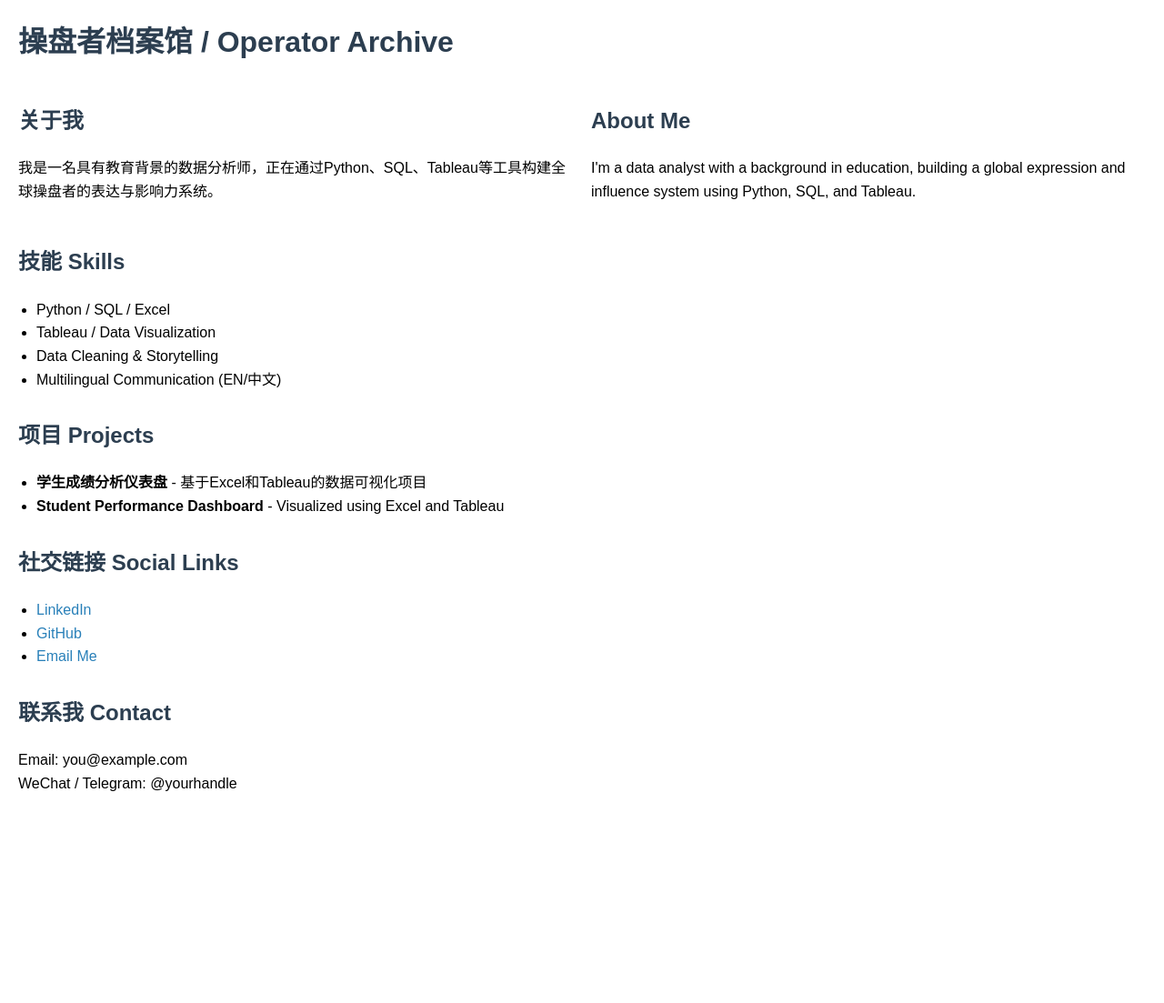
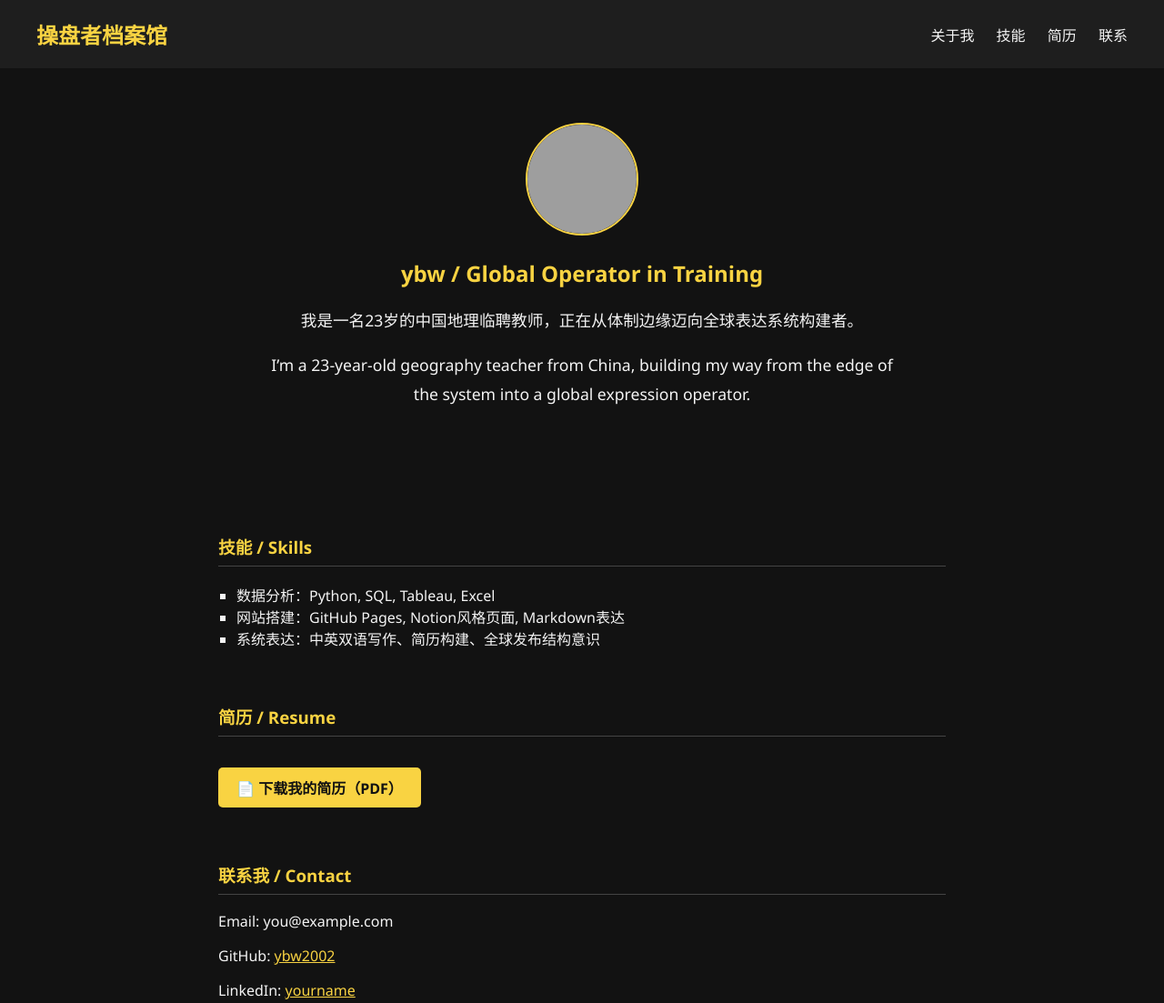
Before and after one commit to ybw2002/operator-archive, a plain HTML site: page index.html in a window 1280 px wide. Shown: the top 1103 px of the page at 91% size. Before the commit the page ends 904 px from the top, so only its background shows below. Drawn offline with Linux system fonts and the light colour scheme; grey boxes are pictures that could not be loaded.

Commit message:
🆕 覆盖旧 index.html 为黑金 Notion 风格主页 v0.2

```diff
--- a/index.html
+++ b/index.html
@@ -1,64 +1,73 @@
 
 <!DOCTYPE html>
-<html lang="en">
+<html lang="zh">
 <head>
   <meta charset="UTF-8" />
-  <meta name="viewport" content="width=device-width, initial-scale=1.0" />
+  <meta name="viewport" content="width=device-width, initial-scale=1.0"/>
   <title>操盘者档案馆 Operator Archive</title>
   <style>
-    body { font-family: Arial, sans-serif; line-height: 1.6; margin: 20px; }
-    h1, h2 { color: #2c3e50; }
-    .section { margin-bottom: 30px; }
-    .bilingual { display: flex; gap: 20px; }
-    .column { flex: 1; }
-    ul { padding-left: 20px; }
-    a { color: #2980b9; text-decoration: none; }
+    body { font-family: 'Segoe UI', sans-serif; margin: 0; padding: 0; background: #121212; color: #f4f4f4; }
+    header { background: #1e1e1e; padding: 20px 40px; display: flex; justify-content: space-between; align-items: center; }
+    header h1 { margin: 0; font-size: 1.5em; color: #f9d342; }
+    nav a { color: #f4f4f4; margin-left: 20px; text-decoration: none; font-weight: 500; }
+    .hero { text-align: center; padding: 60px 20px; }
+    .hero img { width: 120px; height: 120px; border-radius: 50%; border: 2px solid #f9d342; margin-bottom: 20px; }
+    .hero h2 { margin-top: 0; color: #f9d342; }
+    .intro { max-width: 700px; margin: 0 auto; font-size: 1.1em; line-height: 1.8; margin-top: 20px; }
+    .section { max-width: 800px; margin: 60px auto; padding: 0 20px; }
+    .section h3 { color: #f9d342; border-bottom: 1px solid #444; padding-bottom: 8px; }
+    .section ul { list-style: square; padding-left: 20px; }
+    .section a.button { display: inline-block; margin-top: 15px; background: #f9d342; color: #121212; padding: 10px 20px; border-radius: 5px; text-decoration: none; font-weight: bold; }
+    footer { text-align: center; padding: 30px 0; font-size: 0.9em; color: #888; background: #1e1e1e; margin-top: 60px; }
+    .version { color: #555; font-size: 0.8em; text-align: center; padding-top: 10px; }
   </style>
 </head>
 <body>
-  <h1>操盘者档案馆 / Operator Archive</h1>
 
-  <div class="section bilingual">
-    <div class="column">
-      <h2>关于我</h2>
-      <p>我是一名具有教育背景的数据分析师，正在通过Python、SQL、Tableau等工具构建全球操盘者的表达与影响力系统。</p>
-    </div>
-    <div class="column">
-      <h2>About Me</h2>
-      <p>I'm a data analyst with a background in education, building a global expression and influence system using Python, SQL, and Tableau.</p>
-    </div>
+<header>
+  <h1>操盘者档案馆</h1>
+  <nav>
+    <a href="#about">关于我</a>
+    <a href="#skills">技能</a>
+    <a href="#resume">简历</a>
+    <a href="#contact">联系</a>
+  </nav>
+</header>
+
+<section class="hero">
+  <img src="https://avatars.githubusercontent.com/u/9919?s=200&v=4" alt="头像">
+  <h2>ybw / Global Operator in Training</h2>
+  <div class="intro">
+    <p>我是一名23岁的中国地理临聘教师，正在从体制边缘迈向全球表达系统构建者。</p>
+    <p>I’m a 23-year-old geography teacher from China, building my way from the edge of the system into a global expression operator.</p>
   </div>
+</section>
 
-  <div class="section">
-    <h2>技能 Skills</h2>
-    <ul>
-      <li>Python / SQL / Excel</li>
-      <li>Tableau / Data Visualization</li>
-      <li>Data Cleaning & Storytelling</li>
-      <li>Multilingual Communication (EN/中文)</li>
-    </ul>
-  </div>
+<section class="section" id="skills">
+  <h3>技能 / Skills</h3>
+  <ul>
+    <li>数据分析：Python, SQL, Tableau, Excel</li>
+    <li>网站搭建：GitHub Pages, Notion风格页面, Markdown表达</li>
+    <li>系统表达：中英双语写作、简历构建、全球发布结构意识</li>
+  </ul>
+</section>
 
-  <div class="section">
-    <h2>项目 Projects</h2>
-    <ul>
-      <li><strong>学生成绩分析仪表盘</strong> - 基于Excel和Tableau的数据可视化项目</li>
-      <li><strong>Student Performance Dashboard</strong> - Visualized using Excel and Tableau</li>
-    </ul>
-  </div>
+<section class="section" id="resume">
+  <h3>简历 / Resume</h3>
+  <a class="button" href="resume.pdf" target="_blank">📄 下载我的简历（PDF）</a>
+</section>
 
-  <div class="section">
-    <h2>社交链接 Social Links</h2>
-    <ul>
-      <li><a href="https://linkedin.com/in/yourname">LinkedIn</a></li>
-      <li><a href="https://github.com/yourname">GitHub</a></li>
-      <li><a href="mailto:you@example.com">Email Me</a></li>
-    </ul>
-  </div>
+<section class="section" id="contact">
+  <h3>联系我 / Contact</h3>
+  <p>Email: you@example.com</p>
+  <p>GitHub: <a href="https://github.com/ybw2002" style="color:#f9d342;">ybw2002</a></p>
+  <p>LinkedIn: <a href="https://linkedin.com/in/yourname" style="color:#f9d342;">yourname</a></p>
+</section>
 
-  <div class="section">
-    <h2>联系我 Contact</h2>
-    <p>Email: you@example.com<br>WeChat / Telegram: @yourhandle</p>
-  </div>
+<footer>
+  © 2025 ybw Operator Archive | Powered by GitHub Pages
+  <div class="version">版本号：v0.2 黑金主页（如显示异常，请刷新 Ctrl+F5）</div>
+</footer>
+
 </body>
 </html>
```
